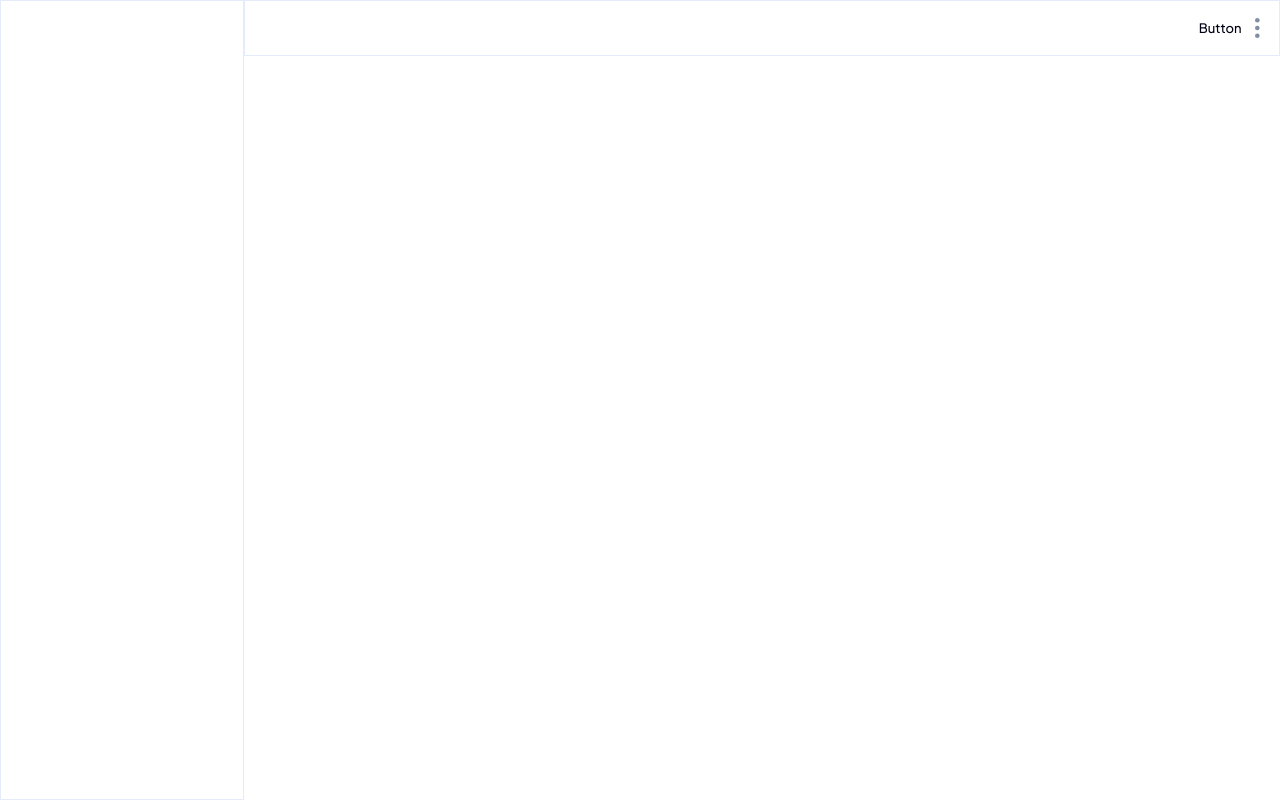
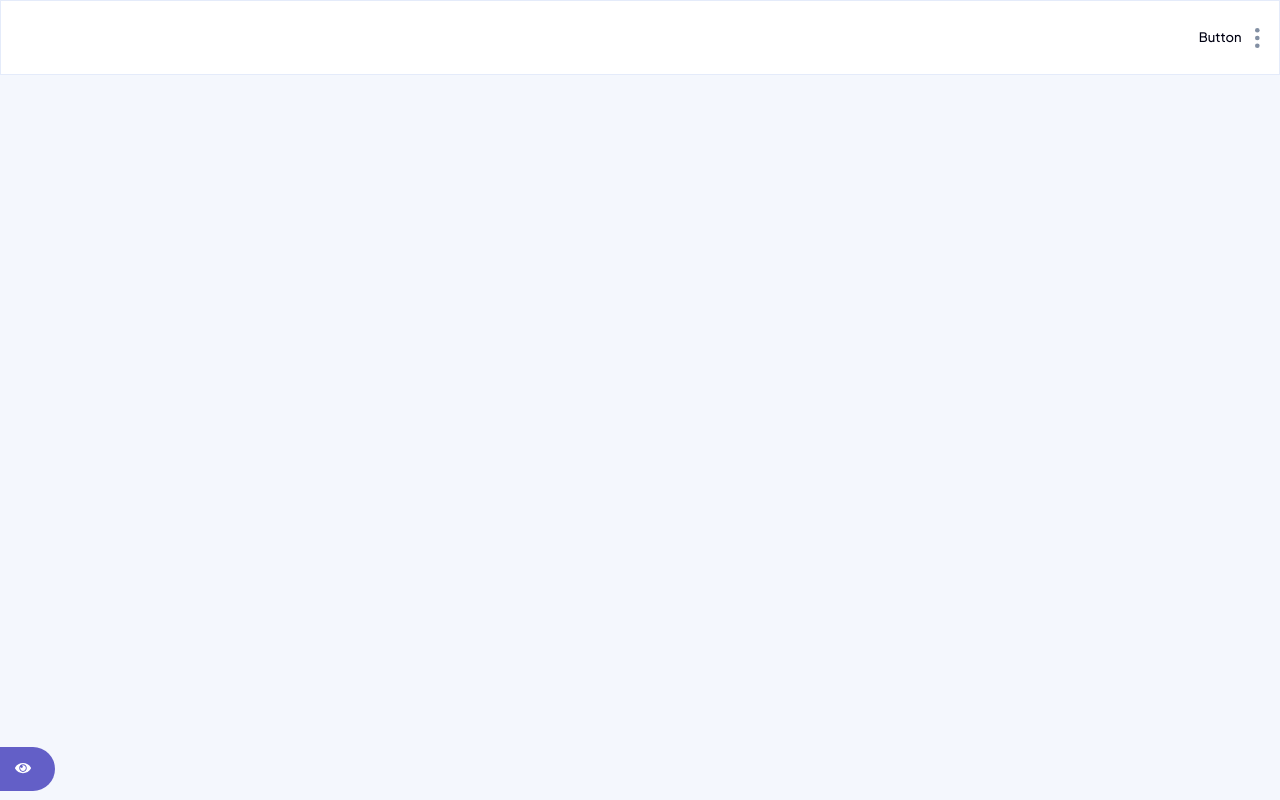
Before and after one commit to marhallab/TaskManager, a Vue app: page / in a window 1280 px wide. Both pictures are taken after a click on the element "Hide Sidebar". Built offline with nearby package versions, Linux system fonts and the light colour scheme.

Commit message:
Handle closing and opening of sidebar, both animation and logic

```diff
--- /dev/null
+++ b/src/assets/icons/OpenEyeIcon.vue
@@ -0,0 +1,5 @@
+<template>
+    <svg width="16" height="11" viewBox="0 0 16 11" fill="none" xmlns="http://www.w3.org/2000/svg">
+        <path fill-rule="evenodd" clip-rule="evenodd" d="M15.8154 4.43419C14.2491 1.77636 11.328 0 8 0C4.67056 0 1.75012 1.77761 0.184624 4.43419C-0.0615413 4.8519 -0.0615413 5.37033 0.184624 5.78805C1.75087 8.44585 4.67195 10.2222 8 10.2222C11.3294 10.2222 14.2499 8.4446 15.8154 5.78802C16.0615 5.37031 16.0615 4.85189 15.8154 4.43419ZM8 8.88887C5.91217 8.88887 4.22223 7.19924 4.22223 5.1111C4.22223 3.02327 5.91184 1.33333 8 1.33333C10.0878 1.33333 11.7778 3.02294 11.7778 5.1111C11.7778 7.19893 10.0882 8.88887 8 8.88887ZM8 7.99999C9.5955 7.99999 10.8889 6.7066 10.8889 5.1111C10.8889 3.51561 9.5955 2.22222 8 2.22222C7.50811 2.22222 7.04503 2.3453 6.63964 2.56211L6.64053 2.56208C7.2975 2.56208 7.83008 3.09466 7.83008 3.75163C7.83008 4.40858 7.2975 4.94116 6.64053 4.94116C5.98356 4.94116 5.45098 4.4086 5.45098 3.75163L5.451 3.75074C5.2342 4.15613 5.11112 4.61921 5.11112 5.1111C5.11112 6.7066 6.4045 7.99999 8 7.99999Z" fill="white"/>
+    </svg>
+</template>
--- a/src/components/Board.vue
+++ b/src/components/Board.vue
@@ -2,16 +2,18 @@
 <!-- TODO: Add an absolute button in board section to show sidebar if closed  -->
 
 <template>
-    <main class="w-full">
-        <header class="header w-full flex justify-between items-center px-6" style="height: 7%;" >
+    <main class="board w-full h-full">
+        <header class="header w-full flex justify-between items-center px-6" style="height: 7%; min-height:75px;" >
             <h2>{{ currentBoard.name }}</h2>
             <div class="header__settings flex items-center">
                 <div class="mr-4">Button</div>
                 <SettingsIcon />
             </div>
         </header>
-        <section>
-
+        <section class="board__content relative" style="height: 93%;" >
+            <div v-if="!isNavBarOpen" class="sidebar__toggle" @click="isNavBarOpen = true">
+                <OpenEyeIcon />
+            </div>
         </section>
     </main>
 </template>
@@ -19,6 +21,7 @@
 
 <script setup lang="ts">
     import SettingsIcon from '@/assets/icons/SettingsIcon.vue'
+    import OpenEyeIcon from '@/assets/icons/OpenEyeIcon.vue'
 
     import { ref } from 'vue'
     import { useTaskManagerStore } from '@/stores/index'
--- a/src/components/Sidebar.vue
+++ b/src/components/Sidebar.vue
@@ -1,9 +1,11 @@
-<!-- TODO: handle sidebar responsiveness  -->
+<!--
+    TODO: handle sidebar responsiveness
+-->
 <template>
     <aside :class="isNavBarOpen ? 'sidebar' : 'sidebar -close'">
-        <div class="font-bold text-4xl flex flex-col justify-center items-center" style="height: 7%;">Task Manager</div>
+        <div class="font-bold text-4xl flex flex-col justify-center items-center" style="height: 7%; min-height: 75px;">Task Manager</div>
         <div class="flex flex-col justify-between" style="height: 90%;">
-            <div>
+            <div class="sidebar__content">
                 <h5 class="pl-8 py-6">ALL BOARDS ({{ listBoards.length }})</h5>
                 <div class="sidebar__board flex items-center pl-8 py-4" v-for="(board, idx) in listBoards" :key="idx">
                     <BoardIcon />
@@ -14,11 +16,12 @@
                     <h4 class="ml-4">+ Create New Board</h4>
                 </div>
             </div>
-            <div class="pl-8 flex items-center cursor-pointer" @click="isNavBarOpen = !isNavBarOpen">
+            <div class="pl-8 my-2 flex items-center cursor-pointer" style="min-height:20px;" @click="isNavBarOpen = !isNavBarOpen">
                 <EyeIcon/>
                 <h4 class="ml-4">Hide Sidebar</h4>
             </div>
         </div>
+
     </aside>
 </template>
 
@@ -26,6 +29,7 @@
 <script setup lang="ts">
     import BoardIcon from '@/assets/icons/BoardIcon.vue'
     import EyeIcon from '@/assets/icons/EyeIcon.vue'
+
 
     import { ref } from 'vue'
     import { useTaskManagerStore } from '@/stores/index'
--- a/src/static/styles/_board.scss
+++ b/src/static/styles/_board.scss
@@ -1 +1,18 @@
-.board {}
+@import 'functions', 'colors';
+
+.board {
+
+    overflow-y: scroll;
+    -ms-overflow-style: none;
+    scrollbar-width: none;
+
+    &::-webkit-scrollbar {
+        display: none;
+    }
+
+
+    &__content {
+        background-color: $very-light-grey;
+    }
+
+}
--- a/src/static/styles/_global.scss
+++ b/src/static/styles/_global.scss
@@ -12,6 +12,7 @@
     font-size: 13px;
     line-height: 23px;
     color: $black;
+    overflow: hidden;
 }
 
 html,
--- a/src/static/styles/_header.scss
+++ b/src/static/styles/_header.scss
@@ -1,5 +1,12 @@
+@import 'functions', 'colors';
+
 .header {
     border: toRem(1) solid $light-grey;
+    position: sticky;
+    top: 0;
+    z-index: 2;
+    background-color: $white;
+
 
     &__settings {
         svg {
--- a/src/static/styles/_sidebar.scss
+++ b/src/static/styles/_sidebar.scss
@@ -1,17 +1,33 @@
 @import 'functions', 'colors';
 
 .sidebar {
+    position: relative;
+    display: block;
     height: 100%;
-    width: toRem(300);
     min-width: toRem(300);
     border: toRem(1) solid $light-grey;
-    transition: 0.25s width ease-in;
+    margin-left: 0;
+    transition: 0.25s all ease-in;
+
+    // overflow-y: scroll;
+    // -ms-overflow-style: none;
+    // scrollbar-width: none;
+
+    // &::-webkit-scrollbar {
+    //     display: none;
+    // }
 
     &.-close {
-        width: toRem(0);
-        transition: 0.25s width ease-in;
+        margin-left: toRem(-300);
+        transition: 0.25s all ease-in;
+    }
 
-        div {
+    &__content {
+        overflow-y: scroll;
+        -ms-overflow-style: none;
+        scrollbar-width: none;
+
+        &::-webkit-scrollbar {
             display: none;
         }
     }
@@ -53,4 +69,15 @@
             fill: $purple;
         }
     }
+
+    &__toggle {
+        position: absolute;
+        bottom: toRem(35);
+        left: 0;
+        width: 4.25rem;
+        padding: 1.25rem 0rem 1.25rem 1.15rem;
+        background-color: $purple;
+        border-top-right-radius: toRem(100);
+        border-bottom-right-radius: toRem(100);
+    }
 }
```
